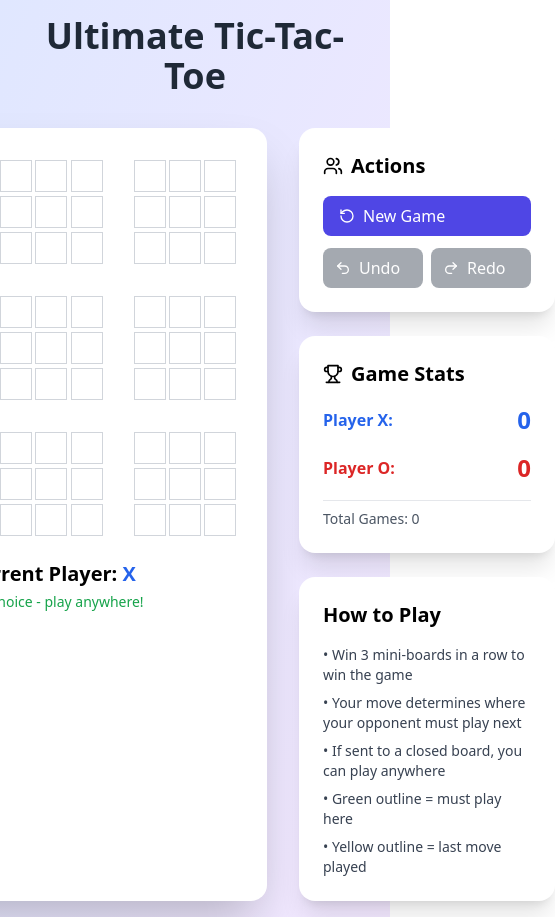
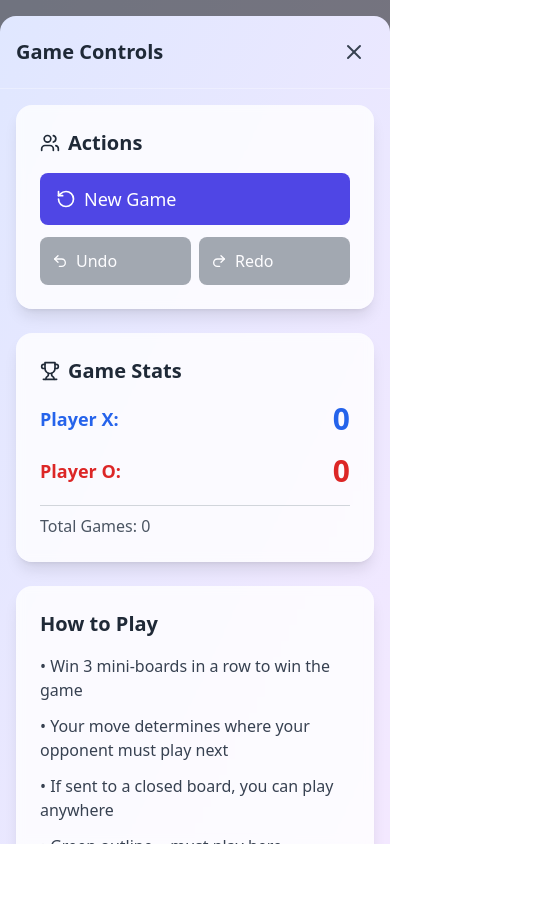
Before and after one commit to thelmn/ultimate-tictactoe, a Next.js app: page / in a window 390 px wide. Shown: the whole page, 555 px wide, since content can reach past the window. After the commit the page ends 844 px from the top, so only its background shows below. Built offline with nearby package versions, Linux system fonts and the light colour scheme.

Commit message:
responsive

```diff
--- a/components/UltimateTicTacToe.tsx
+++ b/components/UltimateTicTacToe.tsx
@@ -1,7 +1,7 @@
 "use client";
 
 import React, { useState, useCallback, useEffect } from 'react';
-import { RotateCcw, Undo2, Redo2, Trophy, Users } from 'lucide-react';
+import { RotateCcw, Undo2, Redo2, Trophy, Users, Menu, X } from 'lucide-react';
 
 type GameState = {
   boards: (string | null)[][];
@@ -27,6 +27,7 @@ const UltimateTicTacToe = () => {
   const [moveHistory, setMoveHistory] = useState<GameState[]>([]);
   const [historyIndex, setHistoryIndex] = useState(-1);
   const [animatingCells, setAnimatingCells] = useState(new Set());
+  const [isSidebarOpen, setIsSidebarOpen] = useState(true);
 
   // Check for three in a row
   const checkWinner = (board: (string | null)[]) => {
@@ -139,6 +140,7 @@ const UltimateTicTacToe = () => {
     setMoveHistory([]);
     setHistoryIndex(-1);
     setAnimatingCells(new Set());
+    setIsSidebarOpen(false); // Close sidebar when starting new game
   };
 
   // Undo move
@@ -181,7 +183,7 @@ const UltimateTicTacToe = () => {
     const isLastMove = lastMove && lastMove.miniBoardIndex === miniBoardIndex && lastMove.cellIndex === cellIndex;
     const isAnimating = animatingCells.has(cellKey);
 
-    let classes = "w-8 h-8 border border-gray-300 flex items-center justify-center text-lg font-bold cursor-pointer transition-all duration-200 ";
+    let classes = "w-6 h-6 md:w-8 md:h-8 border border-gray-300 flex items-center justify-center text-sm md:text-lg font-bold cursor-pointer transition-all duration-200 ";
 
     if (cell) {
       classes += cell === 'X' ? 'text-blue-600 bg-blue-50 ' : 'text-red-600 bg-red-50 ';
@@ -226,12 +228,112 @@ const UltimateTicTacToe = () => {
   return (
     <div className="min-h-screen bg-gradient-to-br from-indigo-100 to-purple-100 p-4">
       <div className="max-w-6xl mx-auto">
-        <h1 className="text-4xl font-bold text-center text-gray-800 mb-8">Ultimate Tic-Tac-Toe</h1>
+        {/* Header with Title and Menu Button */}
+        <div className="flex items-center justify-between mb-8">
+          <h1 className="text-2xl md:text-4xl font-bold text-gray-800">Ultimate Tic-Tac-Toe</h1>
+          <button
+            onClick={() => setIsSidebarOpen(true)}
+            className="md:hidden bg-white rounded-lg p-2 shadow-lg hover:shadow-xl transition-shadow"
+          >
+            <Menu className="w-6 h-6" />
+          </button>
+        </div>
+
+        {/* Mobile Modal Overlay */}
+        {isSidebarOpen && (
+          <div className="md:hidden fixed inset-0 bg-black bg-opacity-50 z-50 flex items-start justify-center pt-4" onClick={() => setIsSidebarOpen(false)}>
+            <div className="bg-gradient-to-br from-indigo-100 to-purple-100 h-full w-full max-w-md overflow-y-auto rounded-t-2xl" onClick={(e) => e.stopPropagation()}>
+              {/* Modal Header */}
+              <div className="flex items-center justify-between p-4 border-b border-white border-opacity-30">
+                <h2 className="text-xl font-bold text-gray-800">Game Controls</h2>
+                <button
+                  onClick={() => setIsSidebarOpen(false)}
+                  className="p-2 hover:bg-white hover:bg-opacity-20 rounded-lg transition-colors"
+                >
+                  <X className="w-6 h-6 text-gray-700" />
+                </button>
+              </div>
+
+              {/* Modal Content */}
+              <div className="p-4 space-y-6">
+                {/* Action Panel */}
+                <div className="bg-white bg-opacity-80 backdrop-blur-sm rounded-2xl p-6 shadow-lg">
+                  <h3 className="text-xl font-bold mb-4 flex items-center gap-2 text-gray-800">
+                    <Users className="w-5 h-5" />
+                    Actions
+                  </h3>
+                  <div className="space-y-3">
+                    <button
+                      onClick={resetGame}
+                      className="w-full flex items-center gap-2 bg-indigo-600 text-white px-4 py-3 rounded-lg hover:bg-indigo-700 transition-colors text-lg"
+                    >
+                      <RotateCcw className="w-5 h-5" />
+                      New Game
+                    </button>
+                    <div className="flex gap-2">
+                      <button
+                        onClick={undoMove}
+                        disabled={historyIndex < 0}
+                        className="flex-1 flex items-center gap-2 bg-gray-600 text-white px-3 py-3 rounded-lg hover:bg-gray-700 disabled:opacity-50 disabled:cursor-not-allowed transition-colors"
+                      >
+                        <Undo2 className="w-4 h-4" />
+                        Undo
+                      </button>
+                      <button
+                        onClick={redoMove}
+                        disabled={historyIndex >= moveHistory.length - 1}
+                        className="flex-1 flex items-center gap-2 bg-gray-600 text-white px-3 py-3 rounded-lg hover:bg-gray-700 disabled:opacity-50 disabled:cursor-not-allowed transition-colors"
+                      >
+                        <Redo2 className="w-4 h-4" />
+                        Redo
+                      </button>
+                    </div>
+                  </div>
+                </div>
+
+                {/* Stats Panel */}
+                <div className="bg-white bg-opacity-80 backdrop-blur-sm rounded-2xl p-6 shadow-lg">
+                  <h3 className="text-xl font-bold mb-4 flex items-center gap-2 text-gray-800">
+                    <Trophy className="w-5 h-5" />
+                    Game Stats
+                  </h3>
+                  <div className="space-y-4">
+                    <div className="flex justify-between items-center">
+                      <span className="text-blue-600 font-semibold text-lg">Player X:</span>
+                      <span className="text-3xl font-bold text-blue-600">{gameStats.X}</span>
+                    </div>
+                    <div className="flex justify-between items-center">
+                      <span className="text-red-600 font-semibold text-lg">Player O:</span>
+                      <span className="text-3xl font-bold text-red-600">{gameStats.O}</span>
+                    </div>
+                    <div className="pt-2 border-t border-gray-300">
+                      <div className="text-gray-600">
+                        Total Games: {gameStats.X + gameStats.O}
+                      </div>
+                    </div>
+                  </div>
+                </div>
+
+                {/* Rules Panel */}
+                <div className="bg-white bg-opacity-80 backdrop-blur-sm rounded-2xl p-6 shadow-lg">
+                  <h3 className="text-xl font-bold mb-4 text-gray-800">How to Play</h3>
+                  <div className="text-gray-700 space-y-3">
+                    <p>• Win 3 mini-boards in a row to win the game</p>
+                    <p>• Your move determines where your opponent must play next</p>
+                    <p>• If sent to a closed board, you can play anywhere</p>
+                    <p>• Green outline = must play here</p>
+                    <p>• Yellow outline = last move played</p>
+                  </div>
+                </div>
+              </div>
+            </div>
+          </div>
+        )}
 
         <div className="flex gap-8 justify-center">
           {/* Game Board */}
-          <div className="bg-white rounded-2xl shadow-2xl p-6">
-            <div className="grid grid-cols-3 gap-4 w-96 h-96">
+          <div className="bg-white rounded-2xl shadow-2xl p-4 md:p-6">
+            <div className="grid grid-cols-3 gap-2 md:gap-4 w-72 h-72 md:w-96 md:h-96">
               {boards.map((miniBoard, miniBoardIndex) => (
                 <div
                   key={miniBoardIndex}
@@ -239,7 +341,7 @@ const UltimateTicTacToe = () => {
                 >
                   {miniWinners[miniBoardIndex] ? (
                     <div className="col-span-3 flex items-center justify-center h-full">
-                      <span className="text-4xl font-bold">
+                      <span className="text-2xl md:text-4xl font-bold">
                         {miniWinners[miniBoardIndex] === 'draw' ? '−' : miniWinners[miniBoardIndex]}
                       </span>
                     </div>
@@ -260,24 +362,24 @@ const UltimateTicTacToe = () => {
             </div>
 
             {/* Game Status */}
-            <div className="mt-6 text-center">
+            <div className="mt-4 md:mt-6 text-center">
               {gameWinner ? (
-                <div className="text-2xl font-bold text-green-600">
+                <div className="text-xl md:text-2xl font-bold text-green-600">
                   🎉 Player {gameWinner} Wins! 🎉
                 </div>
               ) : (
-                <div className="text-xl">
+                <div className="text-lg md:text-xl">
                   <span className="font-semibold">Current Player: </span>
                   <span className={`font-bold ${currentPlayer === 'X' ? 'text-blue-600' : 'text-red-600'}`}>
                     {currentPlayer}
                   </span>
                   {activeMiniBoard !== null && (
-                    <div className="text-sm text-gray-600 mt-1">
+                    <div className="text-xs md:text-sm text-gray-600 mt-1">
                       Must play in board {activeMiniBoard + 1}
                     </div>
                   )}
                   {activeMiniBoard === null && !gameWinner && (
-                    <div className="text-sm text-green-600 mt-1">
+                    <div className="text-xs md:text-sm text-green-600 mt-1">
                       Free choice - play anywhere!
                     </div>
                   )}
@@ -286,8 +388,8 @@ const UltimateTicTacToe = () => {
             </div>
           </div>
 
-          {/* Sidebar */}
-          <div className="space-y-6">
+          {/* Medium+ Screens Sidebar - Always Visible */}
+          <div className="hidden md:flex flex-col space-y-6">
             {/* Action Panel */}
             <div className="bg-white rounded-2xl shadow-xl p-6 min-w-64">
               <h3 className="text-xl font-bold mb-4 flex items-center gap-2">
```
